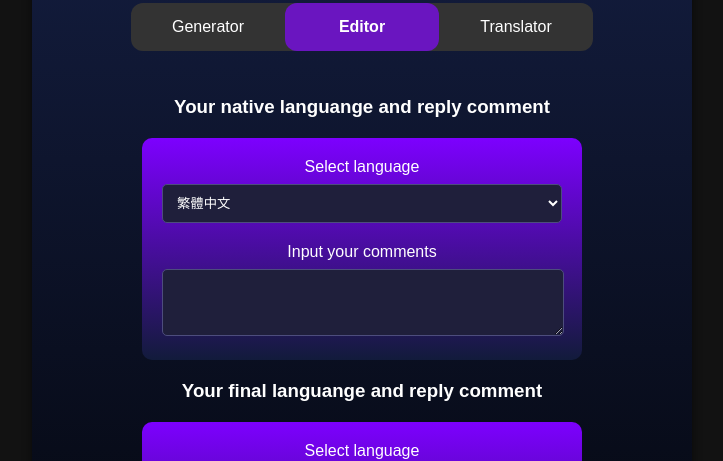
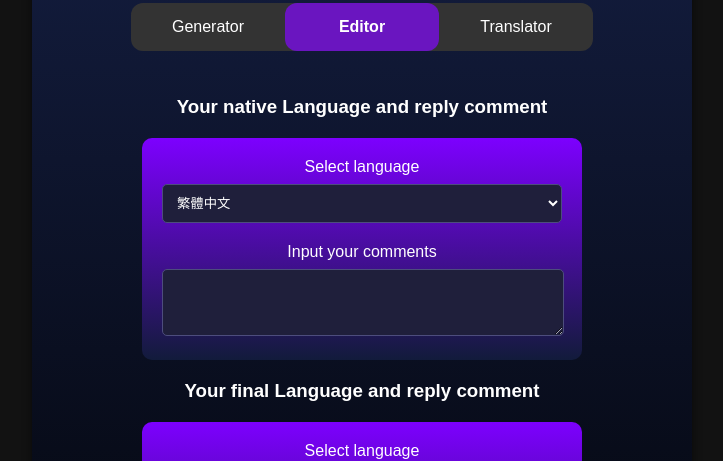
Before and after one commit to nijason7789/Response_Helper_Web, a Next.js app: page /editor/main in a window 1280 px wide. Shown: the top 461 px of the page, without its empty margins (278-1001 px from the left). Built offline with nearby package versions, Linux system fonts and the light colour scheme.

Commit message:
fix typo

```diff
--- a/src/pages/editor/main.tsx
+++ b/src/pages/editor/main.tsx
@@ -32,14 +32,14 @@ const MainPage: React.FC = () => {
 
   return (
     <div>
-      <h3> Your native languange and reply comment</h3>
+      <h3> Your native Language and reply comment</h3>
       <LanguageAuditor
         selectedLanguage={fromLanguage}
         inputValue={fromComment}
         onLanguageChange={setfromLanguage}
         onInputChange={setfromComment}
       />
-      <h3> Your final languange and reply comment</h3>
+      <h3> Your final Language and reply comment</h3>
       <LanguageAuditor
         selectedLanguage={toLanguage}
         inputValue={toComment}
```
